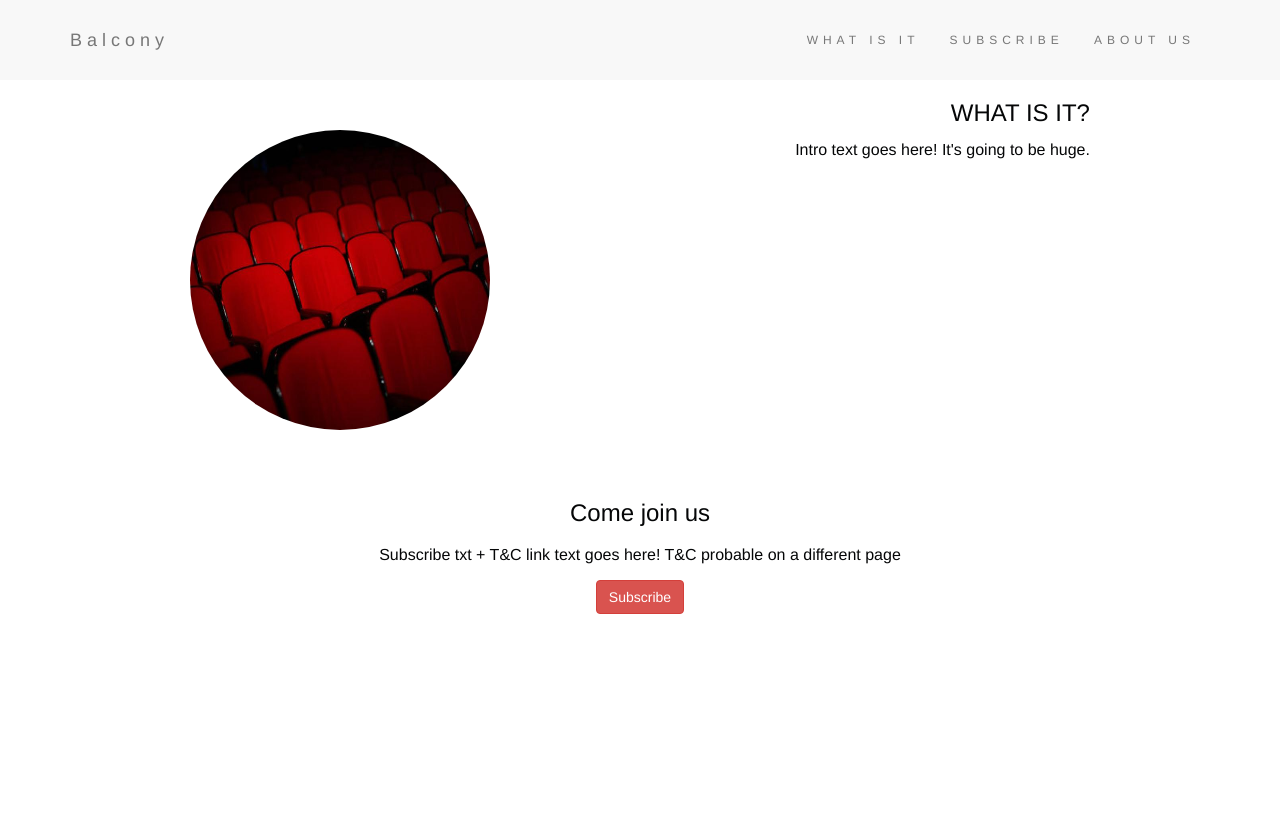
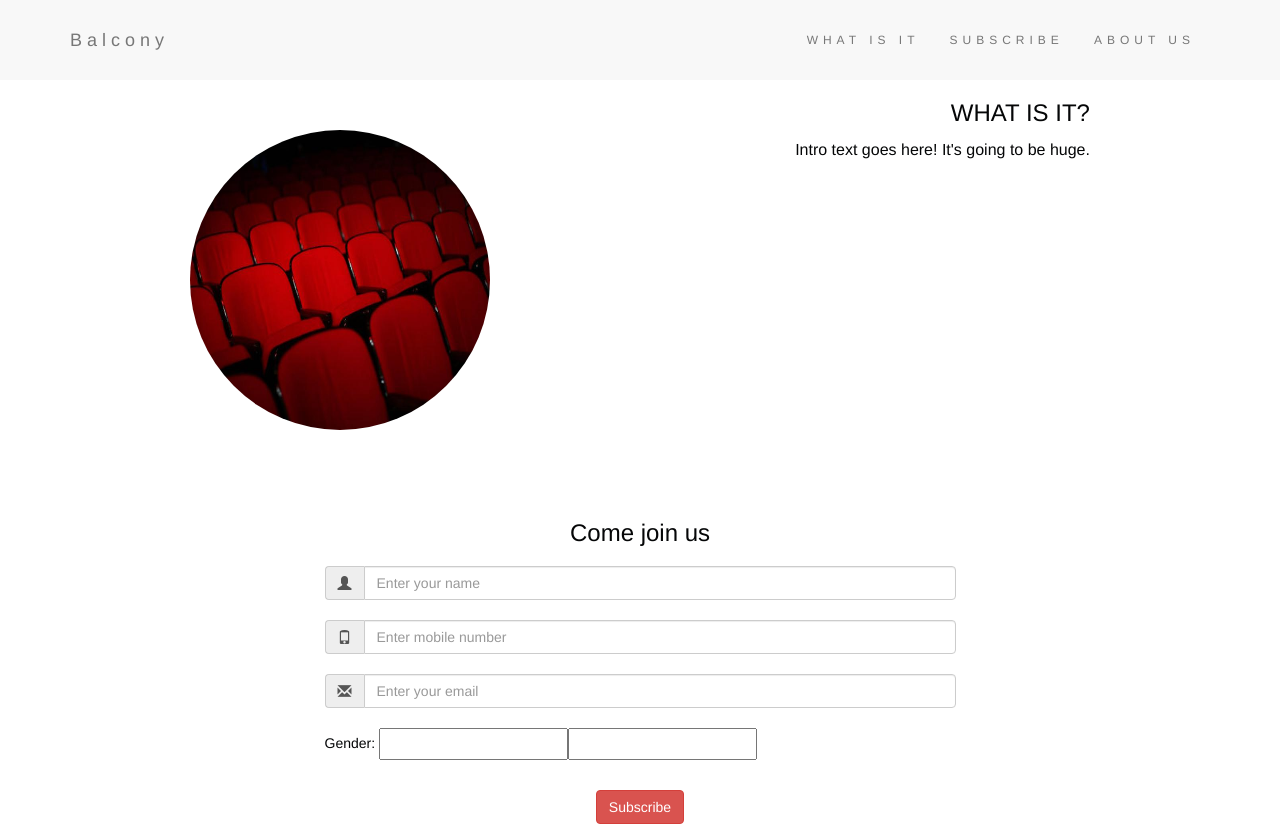
Before and after one commit to madhur-karnik/balconyweb, a plain HTML site: page index.html in a window 1280 px wide. Shown: the top 827 px of the page. Drawn offline with nearby package versions, Linux system fonts and the light colour scheme.

Commit message:
Modify structure for Subscribe section

```diff
--- a/index.html
+++ b/index.html
@@ -36,12 +36,24 @@
             .intro-bg {
                 margin-top: 50px;
             }
+            .sub-header {
+                padding-top: 20px;
+            }
+            .form-container {
+                margin: auto;
+                max-width:70%
+            }
+            .input-group {
+                padding: 10px;
+            }
+            .btn-subscribe {
+                margin-top: 20px;
+            }
             .footer-bg {
                 background-color: #2f2f2f; /* Black Gray */
                 color: #fff;
                 max-height: 100px;
             }
-
         </style>
     </head>
     <body> <!--style="background-image: URL('./assets/disney-hero.jpg'); background-repeat: no-repeat;">-->
@@ -61,30 +73,45 @@
             </div>
         </nav>
         <!-- Introduction Container -->
-        <div class="container-fluid text-center pagesection introsection">
+        <div class="container-fluid pagesection introsection">
             <a name="intro_anchor"></a>
             <div class="col-sm-4">
                 <img src="./assets/seats.jpg" class="intro-bg img-circle" width=300 height=300 />
             </div>
             <div class="col-sm-8 text-right">
-                <h3>WHAT IS IT?</h3>
+                <h3 class="intro-header">WHAT IS IT?</h3>
                 <p>Intro text goes here! It's going to be huge.</p>
             </div>
         </div>
         <!-- Subscribe Container -->
         <div class="container-fluid text-center pagesection">
             <a name="subscribe_anchor"></a>
-            <h3>Come join us</h3>
-			<div class="form-group">
-
+            <h3 class="sub-header">Come join us</h3>
+            <div class="form-group form-container">
+                <div class="input-group">
+                    <span class="input-group-addon"><i class="glyphicon glyphicon-user"></i></span>
+                    <input id="txt-name" name="txt-name" type="text" class="form-control" placeholder="Enter your name" />
                 </div>
-            <p>Subscribe txt + T&C link text goes here! T&C probable on a different page</p>
-			<input type="button" class="btn btn-danger btn-subscribe" value="Subscribe" />
+                <div class="input-group">
+                    <span class="input-group-addon"><i class="glyphicon glyphicon-phone"></i></span>
+                    <input id="txt-mobile" name="txt-mobile" type="text" class="form-control" placeholder="Enter mobile number" />
+                </div>
+                <div class="input-group">
+                    <span class="input-group-addon"><i class="glyphicon glyphicon-envelope"></i></span>
+                    <input id="txt-email" name="txt-email" type="text" class="form-control" placeholder="Enter your email" />
+                </div>
+                <div class="input-group">
+                    <span>Gender: </span>
+                    <input/>
+                    <input/>
+                </div>
+                <input type="button" id="btn-subscribe" class="btn btn-danger btn-subscribe" value="Subscribe" />
+            </div>
         </div>
         <!-- About Us Container -->
         <div class="container-fluid text-center pagesection">
             <a name="aboutus_anchor"></a>
-            <h3>About us</h3>
+            <h3 class="aboutus-header">About us</h3>
             <p>
                 We're a team of driven professionals who observed a decline in the customers visiting the theaters.<br />
                 Striving to provide our subscribers the joy of experiencing a movie in its pure glory;<br />
```
Lines whose indentation alone changed are shown as unchanged.
